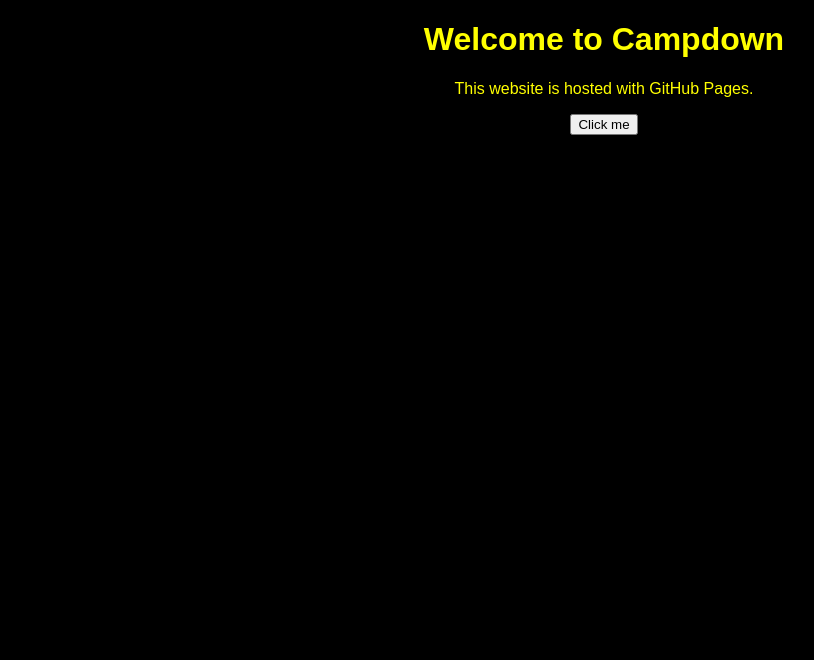
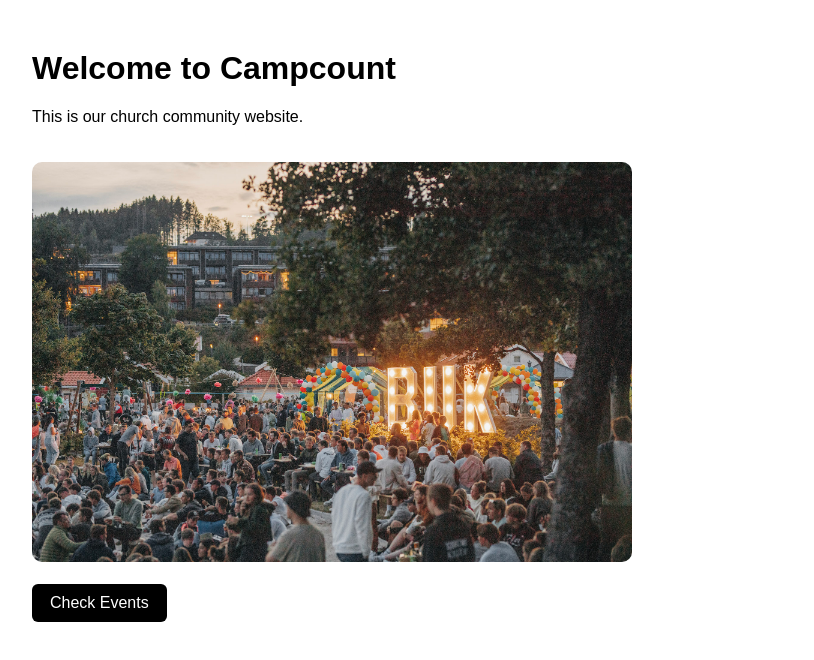
Before and after one commit to Heloklon/CountCamp, a plain HTML site: page index.html in a window 1280 px wide. Shown: the whole page, without its empty margins (36-850 px from the left). Drawn offline with Linux system fonts and the light colour scheme.

Commit message:
New Style Update1.1v

```diff
--- a/index.html
+++ b/index.html
@@ -1,16 +1,25 @@
 <!DOCTYPE html>
 <html>
 <head>
-<title>Campdown</title>
+<title>Campcount</title>
 <link rel="stylesheet" href="style.css">
 </head>
 
 <body>
 
-<h1>Welcome to Campdown</h1>
-<p>This website is hosted with GitHub Pages.</p>
+<div class="container">
 
-<button onclick="hello()">Click me</button>
+<h1>Welcome to Campcount</h1>
+
+<p>This is our church community website.</p>
+
+<img src="camp.jpg" alt="Camp picture">
+
+<br><br>
+
+<button onclick="hello()">Check Events</button>
+
+</div>
 
 <script src="script.js"></script>
 
--- a/script.js
+++ b/script.js
@@ -1,3 +1,3 @@
 function hello(){
-    alert("JavaScript is working!");
+    alert("Events page coming soon!");
 }
--- a/style.css
+++ b/style.css
@@ -1,6 +1,31 @@
 body{
     font-family: Arial;
+    background: white;
+    color: black;
+}
+
+.container{
+    margin-left: 60px;
+    margin-top: 50px;
+    max-width: 600px;
+}
+
+img{
+    width: 100%;
+    margin-top: 20px;
+    border-radius: 10px;
+}
+
+button{
+    padding: 10px 18px;
+    font-size: 16px;
     background: black;
-    color: yellow;
-    text-align: center;
+    color: white;
+    border: none;
+    border-radius: 6px;
+    cursor: pointer;
 }
+
+button:hover{
+    background: #333;
+}
```
Also changed, not shown: Camp.jpg (added).
